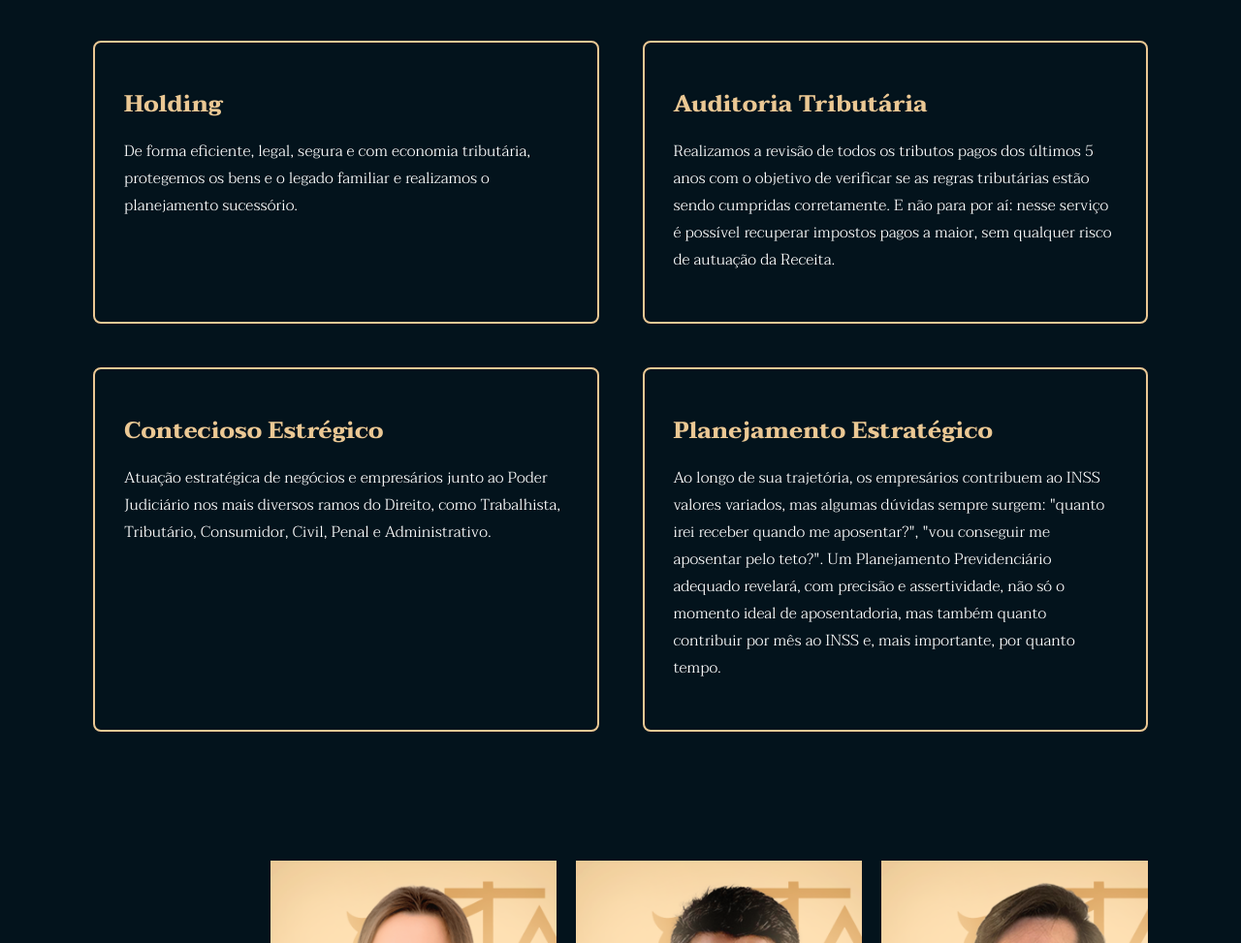
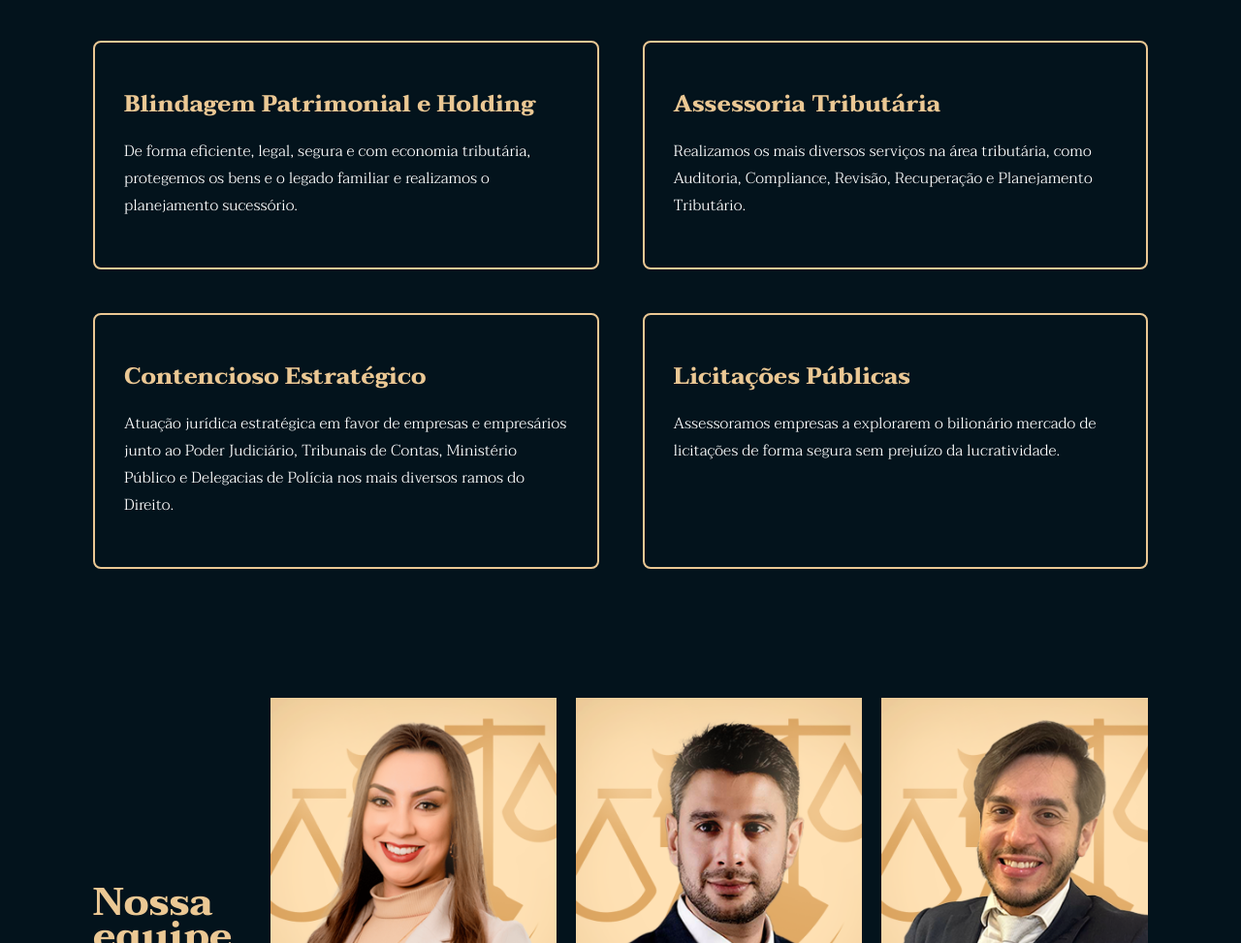
Before and after one commit to lucasfelixdev/britoadv, a plain HTML site: page index.html in a window 1280 px wide. Shown: the part 1555-2528 px from the top of the page at 97% size. Drawn offline with nearby package versions, Linux system fonts and the light colour scheme.

Commit message:
NEW FEATURES
- Descrições de sections
- Descrições do Header

```diff
--- a/index.html
+++ b/index.html
@@ -38,7 +38,7 @@
             </div>
 
         <div class="header__container">
-            <h1>Escritório de advocacia full service referência em proteger os negócios e garantir o legado das famílias</h1>
+            <h1>Escritório de advocacia referência em proteger negócios e garantir o legado das famílias.</h1>
             <a href="">
                 Falar com<br> especialista
 
@@ -129,7 +129,7 @@
               </article>
 
               <article onclick="toggleBackgroundColor(this)">
-                <h2>Holding</h2>
+                <h2>Blindagem Patrimonial e Holding</h2>
                 <p>
                   De forma eficiente, legal, segura e com economia tributária,
                   protegemos os bens e o legado familiar e realizamos o planejamento
@@ -140,35 +140,23 @@
 
 
               <article onclick="toggleBackgroundColor(this)">
-                <h2>Auditoria Tributária</h2>
+                <h2>Assessoria Tributária</h2>
                 <p>
-                  Realizamos a revisão de todos os tributos pagos dos últimos 5 anos
-                  com o objetivo de verificar se as regras tributárias estão sendo
-                  cumpridas corretamente. E não para por aí: nesse serviço é possível
-                  recuperar impostos pagos a maior, sem qualquer risco de autuação
-                  da Receita.
+                  Realizamos os mais diversos serviços na área tributária, como Auditoria, Compliance, Revisão, Recuperação e Planejamento Tributário.
                 </p>
               </article>
 
               <article onclick="toggleBackgroundColor(this)">
-                <h2>Contecioso Estrégico</h2>
+                <h2>Contencioso Estratégico</h2>
                 <p>
-                  Atuação estratégica de negócios e empresários junto ao Poder
-                  Judiciário nos mais diversos ramos do Direito, como Trabalhista,
-                  Tributário, Consumidor, Civil, Penal e Administrativo.
+                  Atuação jurídica estratégica em favor de empresas e empresários junto ao Poder Judiciário, Tribunais de Contas, Ministério Público e Delegacias de Polícia nos mais diversos ramos do Direito.
                 </p>
               </article>
 
               <article onclick="toggleBackgroundColor(this)">
-                <h2>Planejamento Estratégico</h2>
+                <h2>Licitações Públicas</h2>
                 <p>
-                  Ao longo de sua trajetória, os empresários contribuem ao INSS valores
-                  variados, mas algumas dúvidas sempre surgem: "quanto irei receber
-                  quando me aposentar?", "vou conseguir me aposentar pelo teto?". Um
-                  Planejamento Previdenciário adequado revelará, com precisão e
-                  assertividade, não só o momento ideal de aposentadoria, mas também
-                  quanto contribuir por mês ao INSS e, mais importante, por
-                  quanto tempo.
+                  Assessoramos empresas a explorarem o bilionário mercado de licitações de forma segura sem prejuízo da lucratividade.
                 </p>
               </article>
           </section>
--- a/style/style.css
+++ b/style/style.css
@@ -26,7 +26,7 @@ body{
     background: var(--azul-pr1-escuro);
 }
 
-header{
+header {
     margin: 0 auto;
     max-width: var(--maxWidth);
     height: 650px;
```
